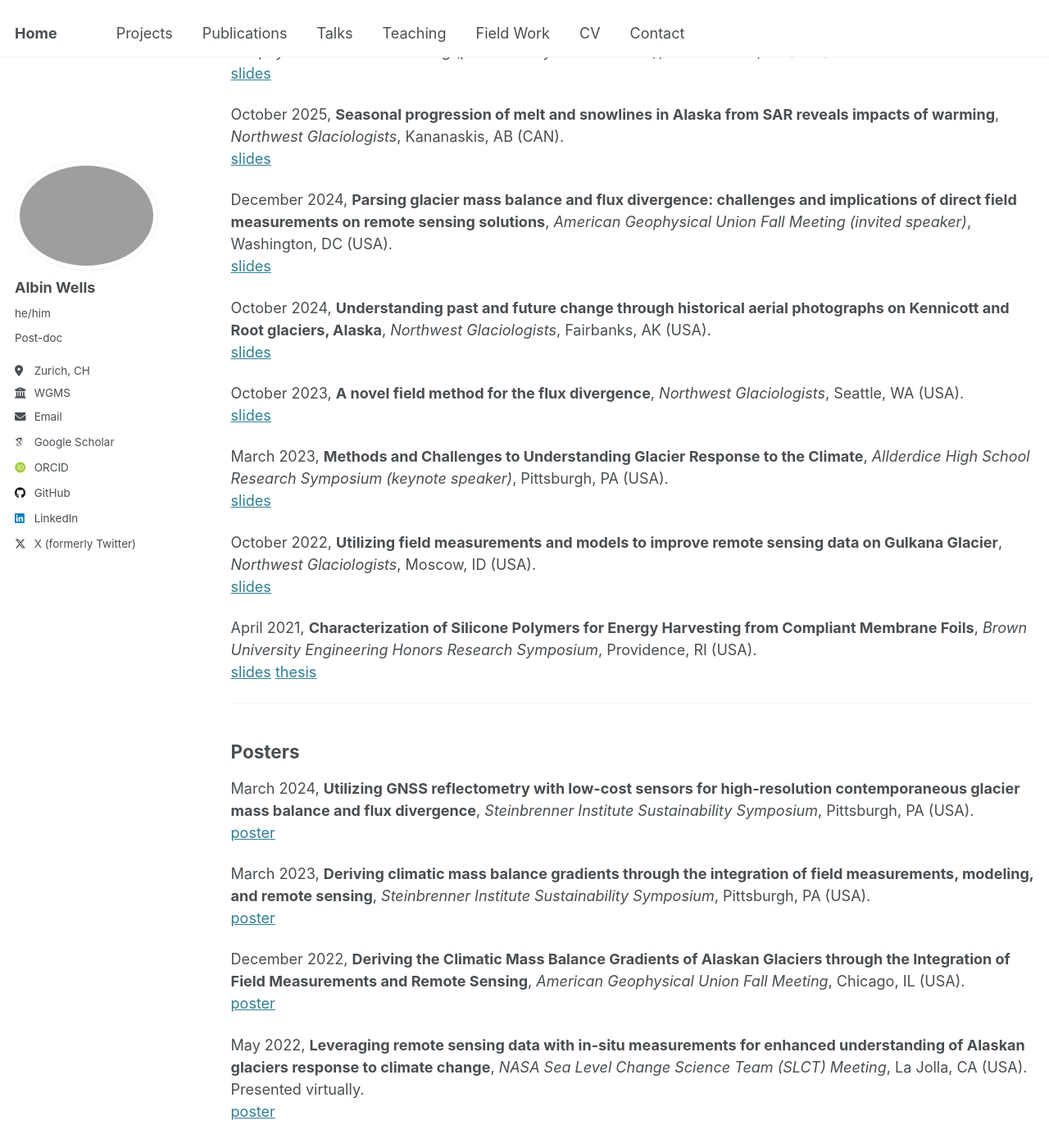
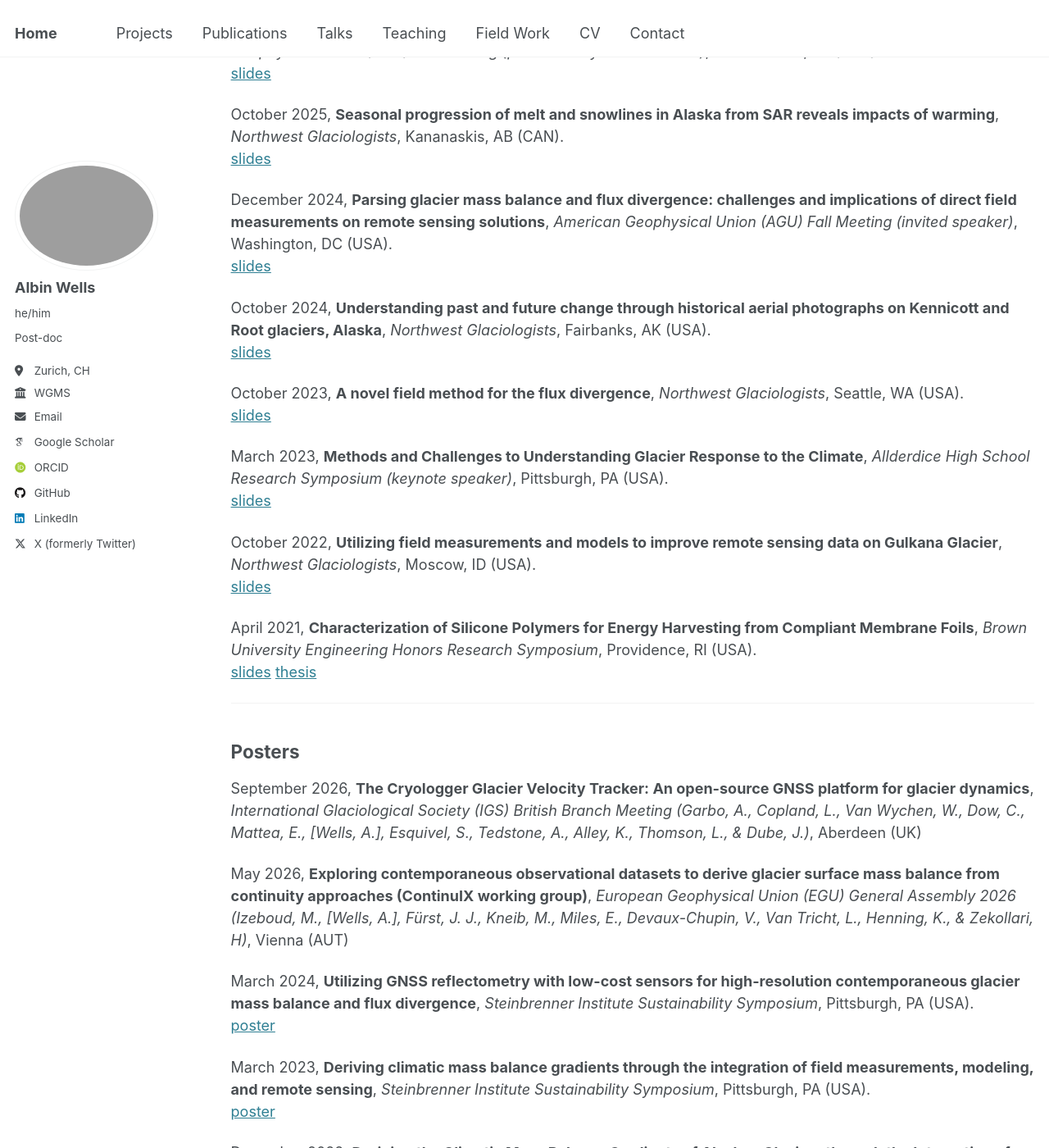
Before and after one commit to albinwwells/albinwwells.github.io, a Jekyll site: the page built from _pages/talks.md, in a window 1280 px wide and 1400 px high, scrolled down 326 px. Shown: the whole window at 82% size. Built offline with Jekyll 4.4.1, drawn with Linux system fonts in a browser that asks for light colours; some web fonts are replaced; some of the changed text lies outside the part shown.

Commit message:
Update talks.md

```diff
--- a/_pages/talks.md
+++ b/_pages/talks.md
@@ -20,7 +20,7 @@ February 2026, **From the Ground Up: Integrating Field Measurements with Remote
 [slides](/files/presentations/Wells_PhD_Defense.pdf){: .btn--research}
 
 December 2025, **Spatial and temporal variations in glacier melt in Alaska from Sentinel-1 SAR data**,
-*American Geophysical Union Fall Meeting (presented by David Rounce)*, New Orleans, LA (USA).\
+*American Geophysical Union (AGU) Fall Meeting (presented by David Rounce)*, New Orleans, LA (USA).\
 [slides](/files/presentations/Wells_AGU_2025_Presentation.pdf){: .btn--research}
 
 October 2025, **Seasonal progression of melt and snowlines in Alaska from SAR reveals impacts of warming**,
@@ -29,7 +29,7 @@ October 2025, **Seasonal progression of melt and snowlines in Alaska from SAR re
 
 December 2024, **Parsing glacier mass balance and flux divergence: challenges and
 implications of direct field measurements on remote sensing solutions**,
-*American Geophysical Union Fall Meeting (invited speaker)*, Washington, DC (USA).\
+*American Geophysical Union (AGU) Fall Meeting (invited speaker)*, Washington, DC (USA).\
 [slides](/files/presentations/Wells_AGU_2024_Presentation.pdf){: .btn--research}
 
 October 2024, **Understanding past and future change through historical aerial
@@ -59,6 +59,17 @@ April 2021, **Characterization of Silicone Polymers for Energy Harvesting from C
 ---
 ## Posters
 
+September 2026, **The Cryologger Glacier Velocity Tracker: An open-source GNSS platform for glacier dynamics**,
+*International Glaciological Society (IGS) British Branch Meeting*
+*(Garbo, A., Copland, L., Van Wychen, W., Dow, C., Mattea, E., [Wells, A.], Esquivel,
+S., Tedstone, A., Alley, K., Thomson, L., & Dube, J.)*, Aberdeen (UK)
+
+May 2026, **Exploring contemporaneous observational datasets to derive glacier surface
+mass balance from continuity approaches (ContinuIX working group)**,
+*European Geophysical Union (EGU) General Assembly 2026*
+*(Izeboud, M., [Wells, A.], Fürst, J. J., Kneib, M., Miles, E., Devaux-Chupin, V.,
+Van Tricht, L., Henning, K., & Zekollari, H)*, Vienna (AUT)
+
 March 2024, **Utilizing GNSS reflectometry with low-cost sensors for high-resolution
 contemporaneous glacier mass balance and flux divergence**,
 *Steinbrenner Institute Sustainability Symposium*, Pittsburgh, PA (USA).\
@@ -70,7 +81,7 @@ March 2023, **Deriving climatic mass balance gradients through the integration o
 
 December 2022, **Deriving the Climatic Mass Balance Gradients of Alaskan Glaciers
 through the Integration of Field Measurements and Remote Sensing**,
-*American Geophysical Union Fall Meeting*, Chicago, IL (USA).\
+*American Geophysical Union (AGU) Fall Meeting*, Chicago, IL (USA).\
 [poster](/files/posters/Wells_AGU_Poster_2022_v3.pdf){: .btn--research}{:target="_blank"}
 
 May 2022, **Leveraging remote sensing data with in-situ measurements for enhanced
```
